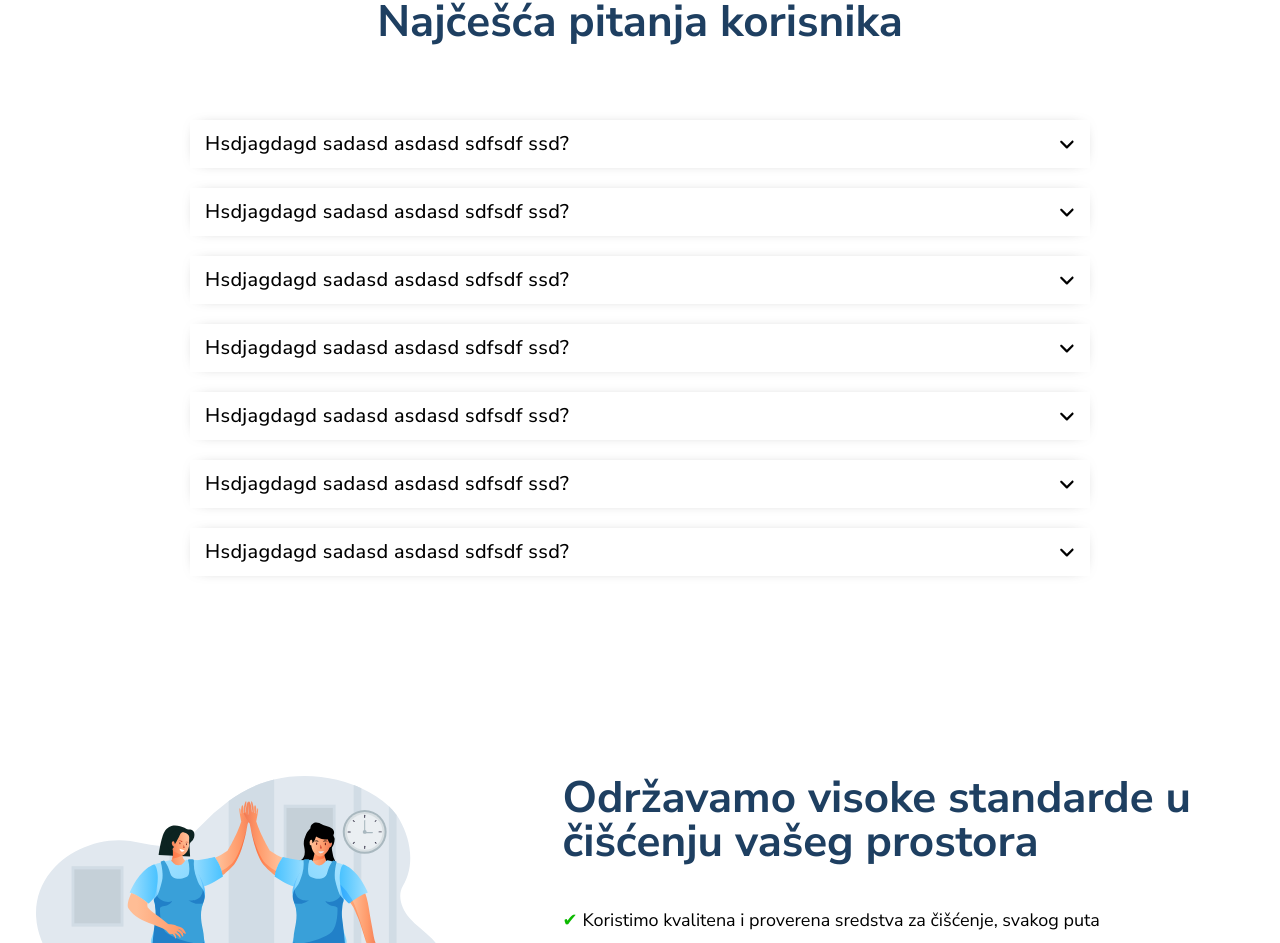
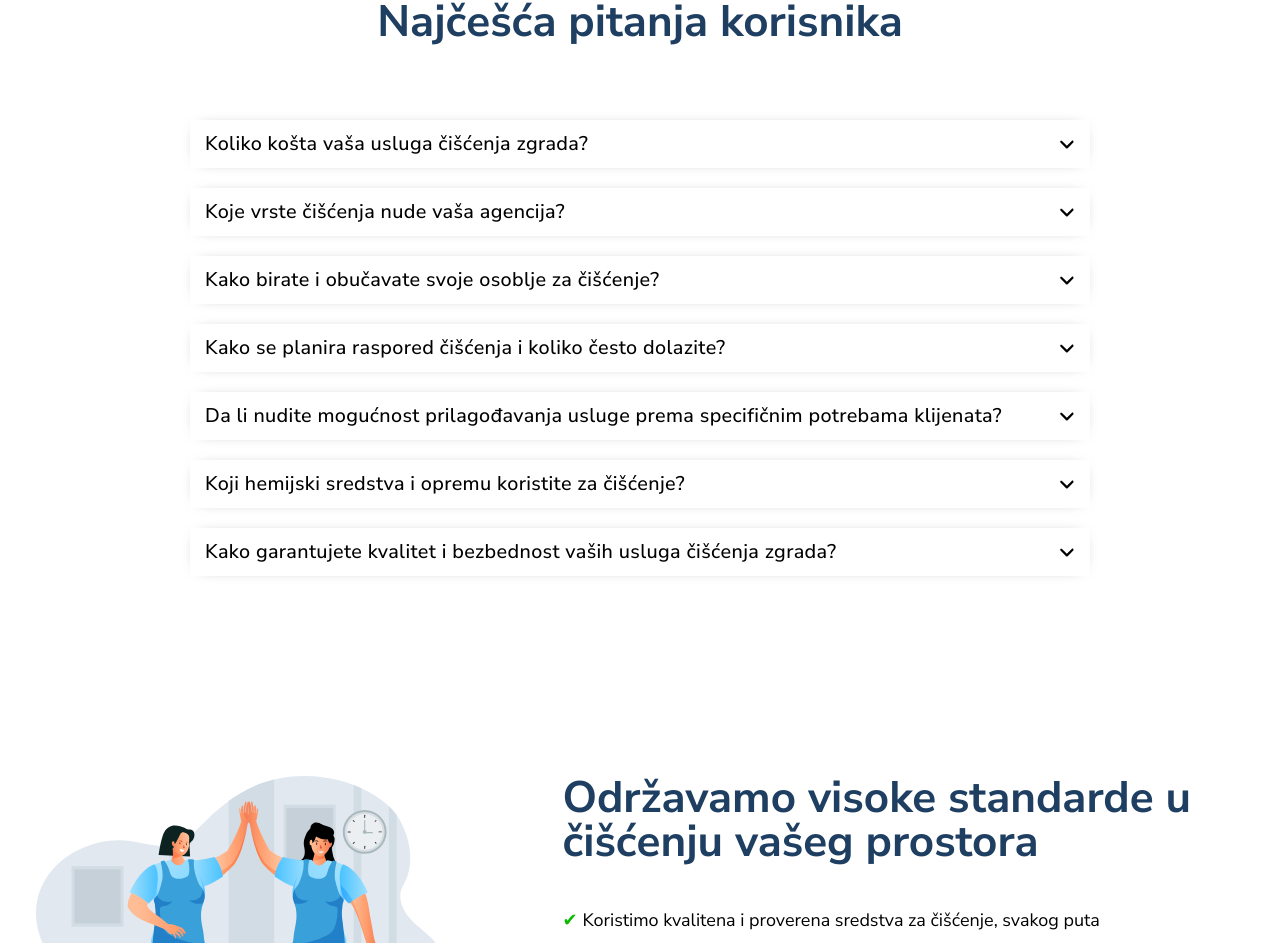
Before and after one commit to NemanjaDj23/house-cleaning-app, a React (Create React App) app: page / in a window 1280 px wide. Shown: the part 1160-2103 px from the top of the page. Built offline with nearby package versions, Linux system fonts and the light colour scheme.

Commit message:
FAQ changes

```diff
--- a/src/components/FAQItem/FAQItem.tsx
+++ b/src/components/FAQItem/FAQItem.tsx
@@ -3,13 +3,18 @@ import { faAngleDown } from '@fortawesome/free-solid-svg-icons';
 import styles from './FAQItem.module.scss';
 import { useRef, useState } from 'react';
 
-function FAQItem() {
+type FAQItemProps = {
+  title: string;
+  content: string;
+};
+
+function FAQItem({ title, content }: FAQItemProps) {
   const [isActive, setIsActive] = useState(false);
   const contentEl = useRef<HTMLDivElement>(null);
   return (
     <div className={styles.faqAccordion}>
       <div onClick={() => setIsActive(!isActive)} className={styles.faqItemTrigger}>
-        <h3>Hsdjagdagd sadasd asdasd sdfsdf ssd?</h3>
+        <h3>{title}</h3>
         <FontAwesomeIcon
           style={{
             transform: isActive ? 'rotateX(180deg)' : 'rotateX(0deg)',
@@ -27,12 +32,7 @@ function FAQItem() {
         }
         className={styles.faqItemContent}
       >
-        <p>
-          Hsfgds fs dhfgsjdf ghjsg dfhsdfjgdsf hsdf ghjsg dfh sfhsgdjfgsfgsf hsdf jgsfhgs f sf sdfsf
-          fhsfkhjs dfjkshfd jshf jkshdf jshdf jhs fjh sfdjhsjh sklfh fhljsaf hjkf dgdfgdf sd fsjhf
-          jdfkhjs dfhs dfj sjdfh sjhf jsdfjsfj sjdf sjdhf jshdf jshd fjhs fj jskdfh sjhdf jshdf hsd
-          fh sfhksjhf sjhf jshf shf sjhf sdfjh sfjh sdfj
-        </p>
+        <p>{content}</p>
       </div>
     </div>
   );
--- a/src/components/FAQSection/FAQSection.tsx
+++ b/src/components/FAQSection/FAQSection.tsx
@@ -1,18 +1,59 @@
 import FAQItem from '../FAQItem/FAQItem';
 import styles from './FAQSection.module.scss';
+
+const faqText = [
+  {
+    id: 'accordion-1',
+    title: 'Koliko košta vaša usluga čišćenja zgrada?',
+    content:
+      'Cena varira u zavisnosti od veličine objekta i opsega usluge. Naš cilj je pružiti najbolji odnos cene i kvaliteta, te ćemo vam pružiti detaljnu ponudu nakon besplatne procene.',
+  },
+  {
+    id: 'accordion-2',
+    title: 'Koje vrste čišćenja nude vaša agencija?',
+    content:
+      'Naša agencija pruža usluge redovnog održavanja zgrada i specijalizovane usluge poput čišćenja nakon građevinskih radova.',
+  },
+  {
+    id: 'accordion-3',
+    title: 'Kako birate i obučavate svoje osoblje za čišćenje?',
+    content:
+      'Svi naši zaposleni prolaze rigorozan proces selekcije i obuke. Imamo visoke standarde za profesionalnost i efikasnost.',
+  },
+  {
+    id: 'accordion-4',
+    title: 'Kako se planira raspored čišćenja i koliko često dolazite?',
+    content:
+      'Raspored čišćenja se prilagođava potrebama svakog klijenta. Možemo pružiti usluge dnevno, nedeljno, mesečno ili prema dogovoru.  Naša ekipa će s vama dogovoriti frekvenciju čišćenja i najpogodnije vreme dolaska kako bismo se prilagodili vašem radnom rasporedu i preferencijama.',
+  },
+  {
+    id: 'accordion-5',
+    title: 'Da li nudite mogućnost prilagođavanja usluge prema specifičnim potrebama klijenata?',
+    content:
+      'Da, svaka usluga se prilagođava specifičnim zahtevima klijenata. Spremni smo da udovoljimo posebnim zahtevima kako bismo ispunili očekivanja svakog klijenta.',
+  },
+  {
+    id: 'accordion-6',
+    title: 'Koji hemijski sredstva i opremu koristite za čišćenje?',
+    content:
+      'Koristimo ekološki prihvatljive deterdžente i visokokvalitetnu opremu kako bismo postigli izvanredne rezultate čišćenja uz minimalan uticaj na okolinu.',
+  },
+  {
+    id: 'accordion-7',
+    title: 'Kako garantujete kvalitet i bezbednost vaših usluga čišćenja zgrada?',
+    content:
+      'Naša agencija se ponosi visokim standardima kvaliteta i bezbednosti. Svi naši radnici su obučeni za pravilno rukovanje opremom i hemijskim sredstvima. Takođe, redovno vršimo internu proveru kvaliteta i primenjujemo najnovije tehnike kako bismo osigurali doslednost i zadovoljstvo klijenata. Naša posvećenost kvalitetu i bezbednosti je od suštinskog značaja za nas.',
+  },
+];
 
 function FAQSection() {
   return (
     <section id='faq'>
       <h1>Najčešća pitanja korisnika</h1>
       <div className={styles.accordionsWrapper}>
-        <FAQItem />
-        <FAQItem />
-        <FAQItem />
-        <FAQItem />
-        <FAQItem />
-        <FAQItem />
-        <FAQItem />
+        {faqText.map((item) => (
+          <FAQItem key={item.id} title={item.title} content={item.content} />
+        ))}
       </div>
     </section>
   );
```
